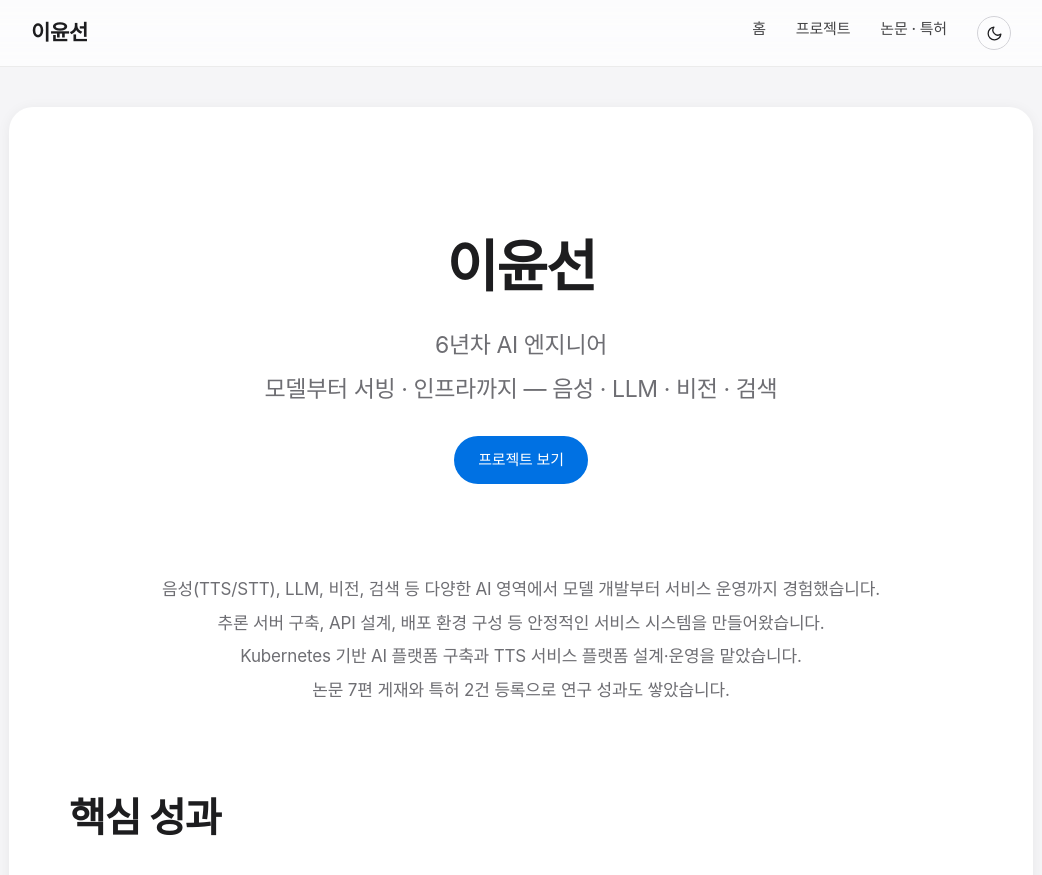
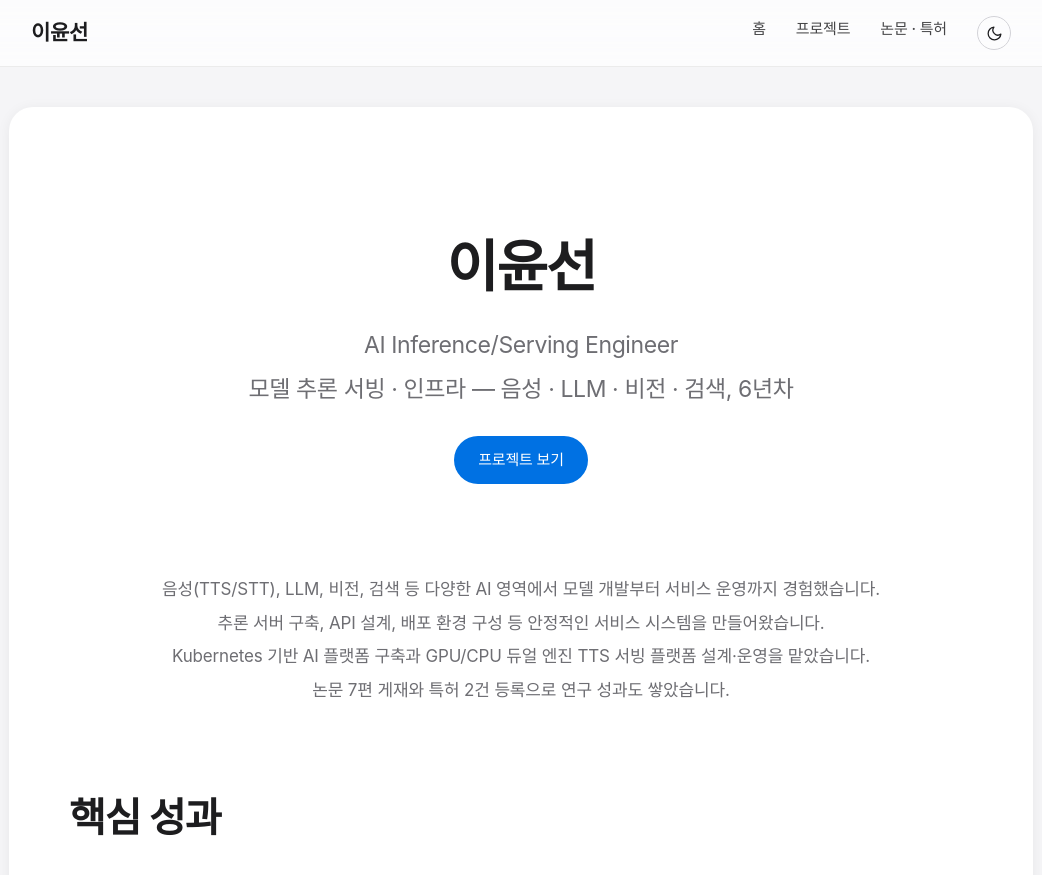
Before and after one commit to ckc5800/ckc5800.github.io, a Jekyll site: the page built from index.html, in a window 1280 px wide and 900 px high. Shown: the top 875 px of the window, without its empty margins (119-1161 px from the left). Built offline with Jekyll 4.4.1, drawn with Linux system fonts in a browser that asks for light colours; some web fonts are replaced.

Commit message:
포지셔닝 전환 — 'AI 엔지니어' → 'AI Inference/Serving Engineer'
TTS 개발자로 좁게 읽히던 정체성을 추론 서빙 직무로 재프레이밍
(본인이 받은 외부 피드백 반영). 이력서 타이틀·요약·Qwen3 배경,
포폴 hero·intro·Qwen3 해결 리드를 서빙 관점으로 통일.
사실은 전부 기검증분 유지 — '대규모 모델' 같은 과장 표현은
면접 리스크라 배제하고 실제 스펙(1.7B→0.6B, L40S, 듀얼 엔진,
0.68→3.09rps)으로만 구성.

Co-Authored-By: Claude Fable 5 <noreply@anthropic.com>

```diff
--- a/index.html
+++ b/index.html
@@ -5,8 +5,8 @@ title: 홈
 
 <section class="hero">
     <h1>이윤선</h1>
-    <p>6년차 AI 엔지니어</p>
-    <p class="hero-sub">모델부터 서빙 · 인프라까지 — 음성 · LLM · 비전 · 검색</p>
+    <p>AI Inference/Serving Engineer</p>
+    <p class="hero-sub">모델 추론 서빙 · 인프라 — 음성 · LLM · 비전 · 검색, 6년차</p>
     <a href="/projects.html" class="cta-button">프로젝트 보기</a>
     <details class="dl" id="resume">
         <summary class="cta-button secondary">이력서 다운로드</summary>
@@ -18,7 +18,7 @@ title: 홈
 </section>
 
 <section class="block">
-    <p class="intro"><span class="sentence">음성(TTS/STT), LLM, 비전, 검색 등 다양한 AI 영역에서 모델 개발부터 서비스 운영까지 경험했습니다.</span><span class="sentence">추론 서버 구축, API 설계, 배포 환경 구성 등 안정적인 서비스 시스템을 만들어왔습니다.</span><span class="sentence">Kubernetes 기반 AI 플랫폼 구축과 TTS 서비스 플랫폼 설계·운영을 맡았습니다.</span><span class="sentence">논문 7편 게재와 특허 2건 등록으로 연구 성과도 쌓았습니다.</span></p>
+    <p class="intro"><span class="sentence">음성(TTS/STT), LLM, 비전, 검색 등 다양한 AI 영역에서 모델 개발부터 서비스 운영까지 경험했습니다.</span><span class="sentence">추론 서버 구축, API 설계, 배포 환경 구성 등 안정적인 서비스 시스템을 만들어왔습니다.</span><span class="sentence">Kubernetes 기반 AI 플랫폼 구축과 GPU/CPU 듀얼 엔진 TTS 서빙 플랫폼 설계·운영을 맡았습니다.</span><span class="sentence">논문 7편 게재와 특허 2건 등록으로 연구 성과도 쌓았습니다.</span></p>
 </section>
 
 <section class="block">
--- a/projects.html
+++ b/projects.html
@@ -104,7 +104,7 @@ title: 프로젝트
     <p class="project-meta">2026.03 ~ 현재 · PM · 풀스택 단독 개발 (백엔드 · 프론트 · 인프라)</p>
     <dl class="ps">
         <dt>문제</dt><dd>상담 센터 TTS가 응답이 느리고 음성 선택지도 좁아 실시간 상담에 쓰기 어려웠음</dd>
-        <dt>해결</dt><dd><span class="sentence">Qwen3-TTS 기반으로 교체.</span><span class="sentence">지연은 구간 계측으로 분해해 병목(엔진 디코드 루프)만 정조준</span></dd>
+        <dt>해결</dt><dd><span class="sentence">Qwen3-TTS로 교체하고 vLLM(GPU)·Supertonic(CPU) 듀얼 엔진의 추론 서빙 아키텍처를 단독 설계.</span><span class="sentence">지연은 구간 계측으로 분해해 병목(엔진 디코드 루프)만 정조준</span></dd>
     </dl>
     <div class="metrics">
         <div class="metric"><span class="metric-value">1,008 → 652ms</span><span class="metric-label">burst p95 TTFB</span></div>
```
Also changed, not shown: 2 other files.
